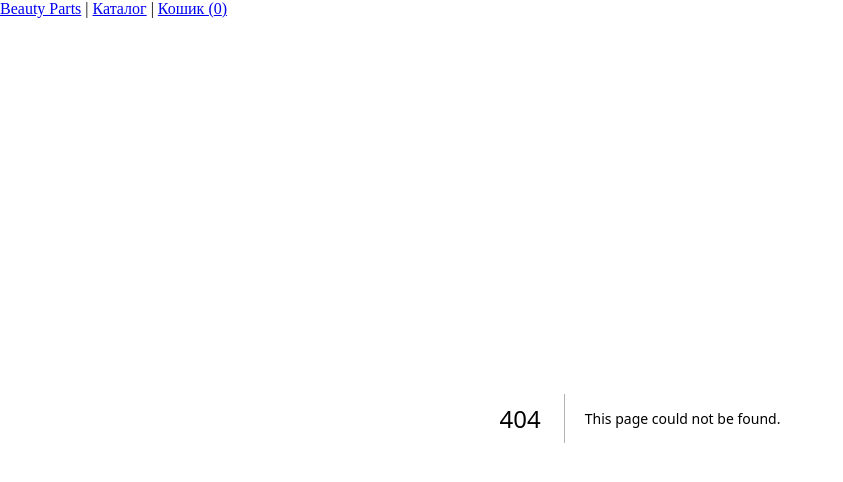
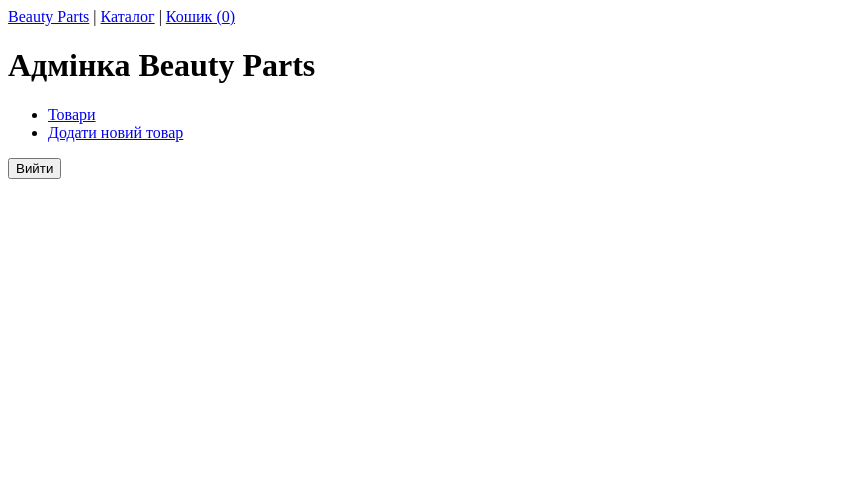
Before and after one commit to pavlogembar12-droid/beautyparts, a Next.js app: page /admin in a window 1280 px wide. Before the commit this address had no page. Shown: the top 482 px of the page, without its empty margins (0-843 px from the left). Built offline with nearby package versions, Linux system fonts and the light colour scheme.

Commit message:
Add files via upload

```diff
--- /dev/null
+++ b/app/admin/page.js
@@ -0,0 +1,29 @@
+'use client';
+
+import Link from 'next/link';
+import { useRouter } from 'next/navigation';
+
+export default function AdminHomePage() {
+  const router = useRouter();
+
+  async function handleLogout() {
+    await fetch('/api/admin/logout', { method: 'POST' });
+    router.push('/admin/login');
+    router.refresh();
+  }
+
+  return (
+    <main>
+      <h1>Адмінка Beauty Parts</h1>
+
+      <nav>
+        <ul>
+          <li><Link href="/admin/products">Товари</Link></li>
+          <li><Link href="/admin/products/new">Додати новий товар</Link></li>
+        </ul>
+      </nav>
+
+      <button onClick={handleLogout}>Вийти</button>
+    </main>
+  );
+}
```
